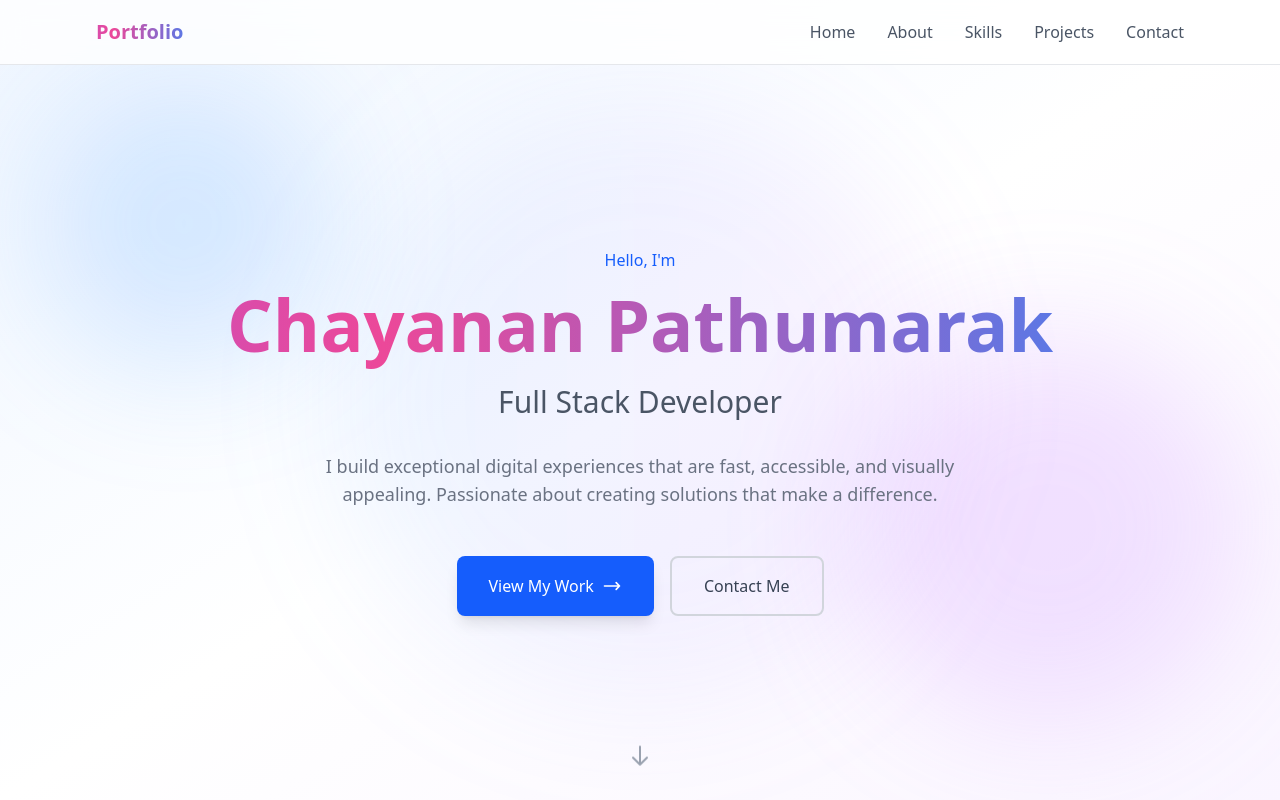
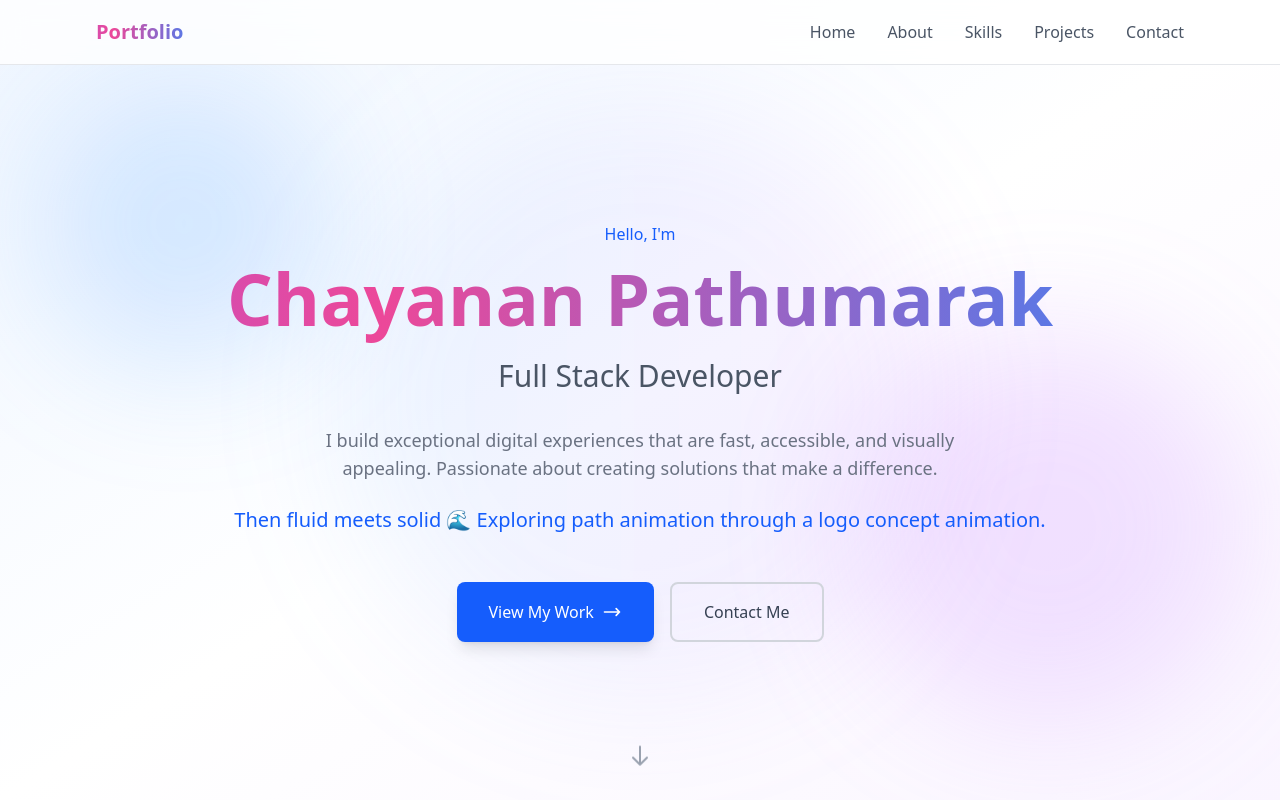
Before and after one commit to Chayananz/wave.portfolio, a Next.js app: page / in a window 1280 px wide. Shown: the top 800 px of the page. Built offline with nearby package versions, Linux system fonts and the light colour scheme.

Commit message:
req8-animation

```diff
--- a/src/app/page.tsx
+++ b/src/app/page.tsx
@@ -99,9 +99,12 @@ export default function Home() {
             <h2 className="text-2xl md:text-3xl text-gray-600 dark:text-gray-300 mb-8 animate-fade-in-up opacity-0 animation-delay-400">
               Full Stack Developer
             </h2>
-            <p className="text-lg text-gray-500 dark:text-gray-400 max-w-2xl mx-auto mb-12 animate-fade-in-up opacity-0 animation-delay-600">
+            <p className="text-lg text-gray-500 dark:text-gray-400 max-w-2xl mx-auto mb-6 animate-fade-in-up opacity-0 animation-delay-600">
               I build exceptional digital experiences that are fast, accessible, and visually appealing.
               Passionate about creating solutions that make a difference.
+            </p>
+            <p className="text-xl text-blue-600 dark:text-blue-400 font-medium mb-12 animate-fade-in-up opacity-0 animation-delay-700">
+              Then fluid meets solid 🌊 Exploring path animation through a logo concept animation.
             </p>
             <div className="flex flex-col sm:flex-row gap-4 justify-center animate-fade-in-up opacity-0 animation-delay-800">
               <a
```
